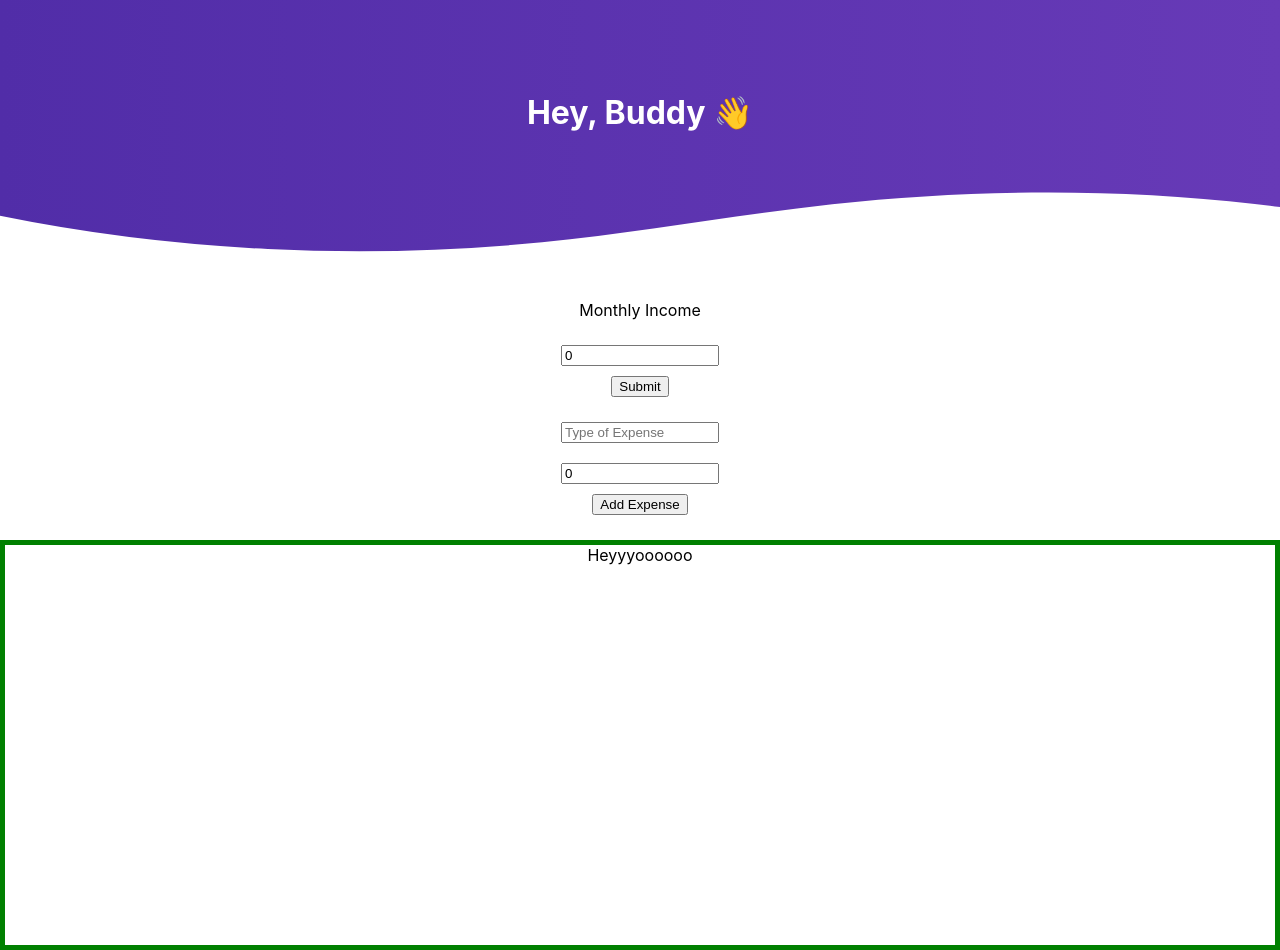
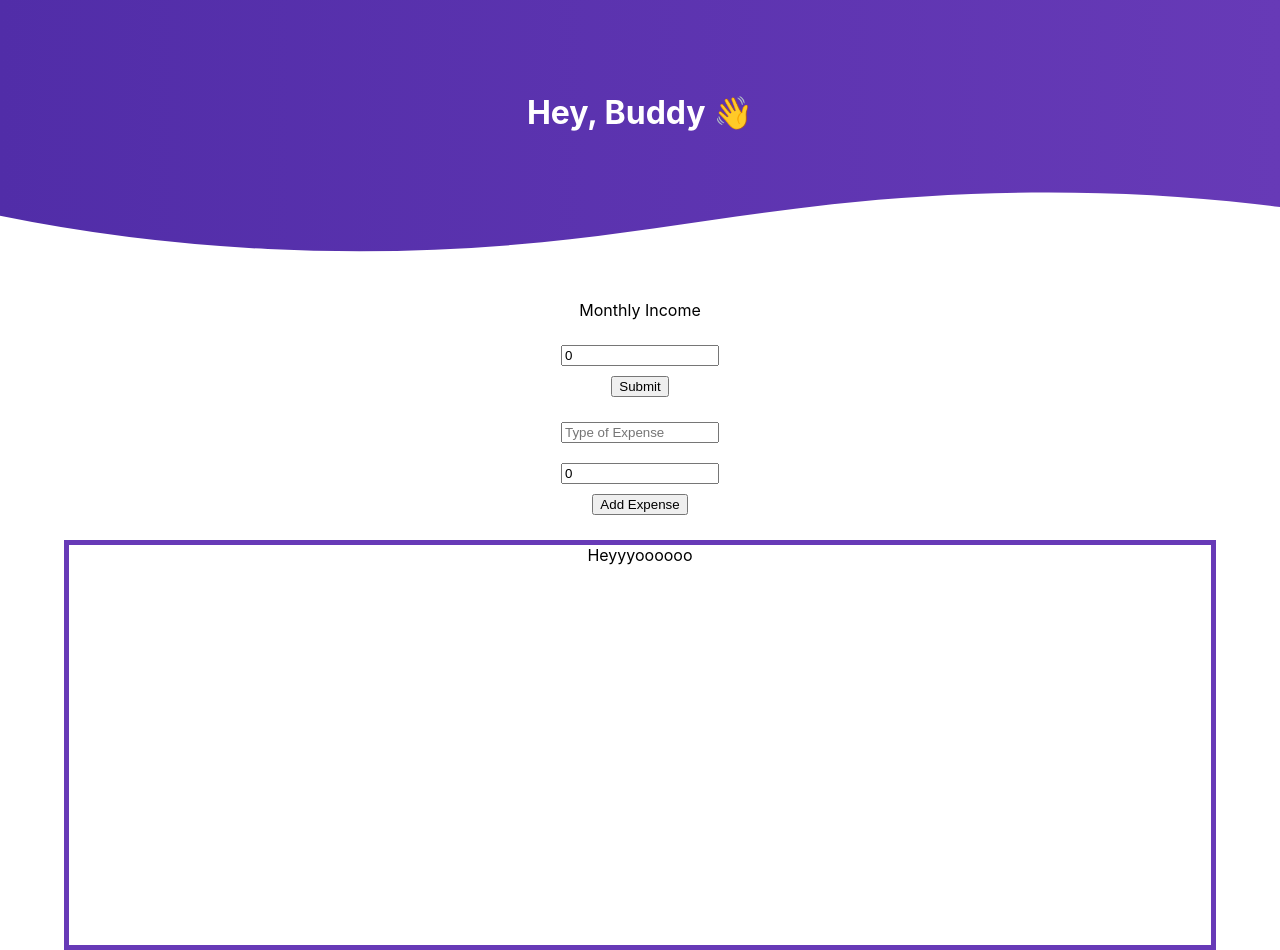
Before and after one commit to Matt-Roden/BudgetBuddy, a React (Create React App) app: page / in a window 1280 px wide. Built offline with nearby package versions, Linux system fonts and the light colour scheme.

Commit message:
Add margin to display container

```diff
--- a/src/Components/BudgetDisplay/BudgetDisplay.css
+++ b/src/Components/BudgetDisplay/BudgetDisplay.css
@@ -1,5 +1,7 @@
 .main-display-container {
-  border: solid green 5px;
+  border: solid #673AB7 5px;
   height: 50vh;
   margin-top: 25px;
+  margin-left: 5%;
+  margin-right: 5%;
 }
```
